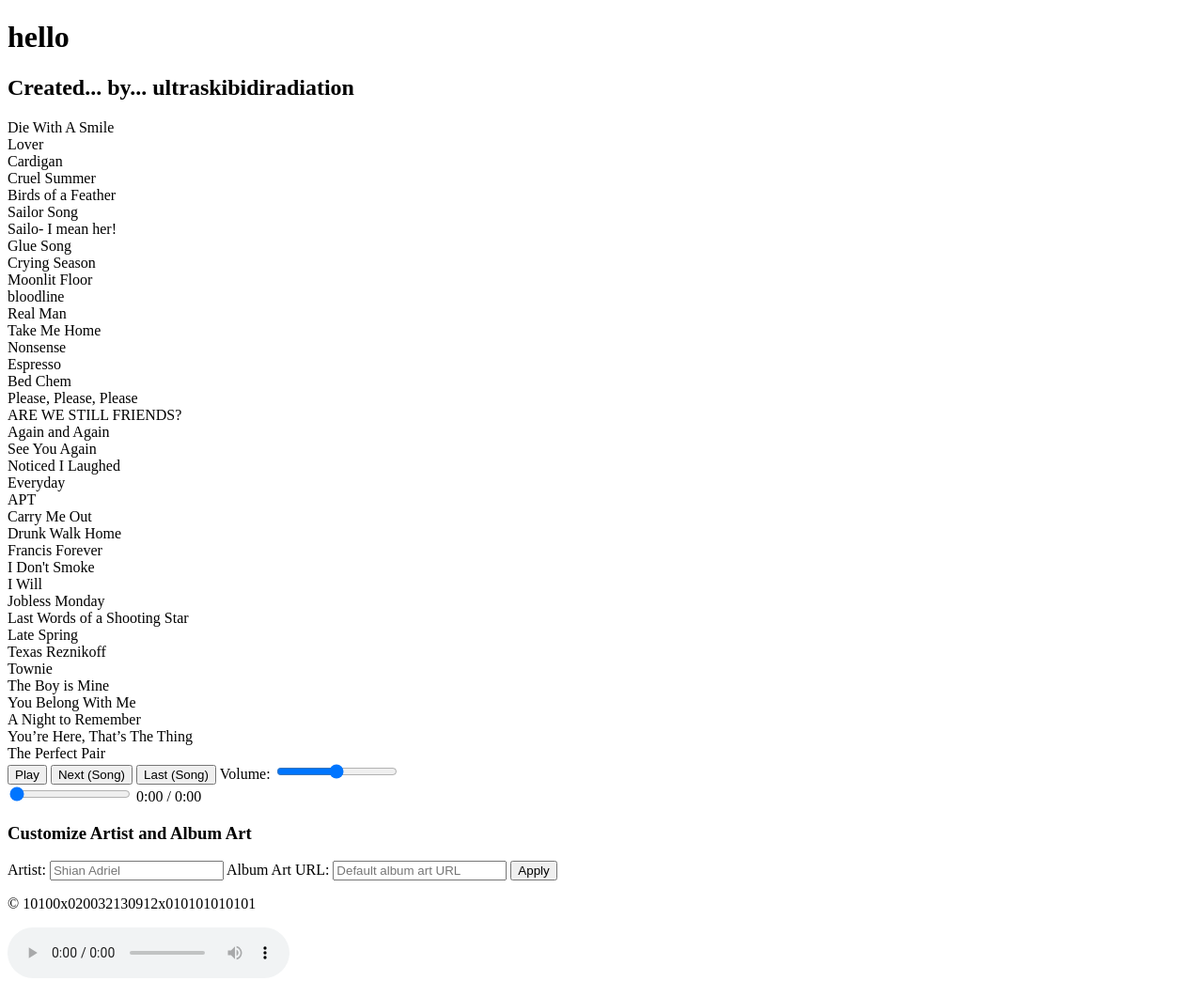
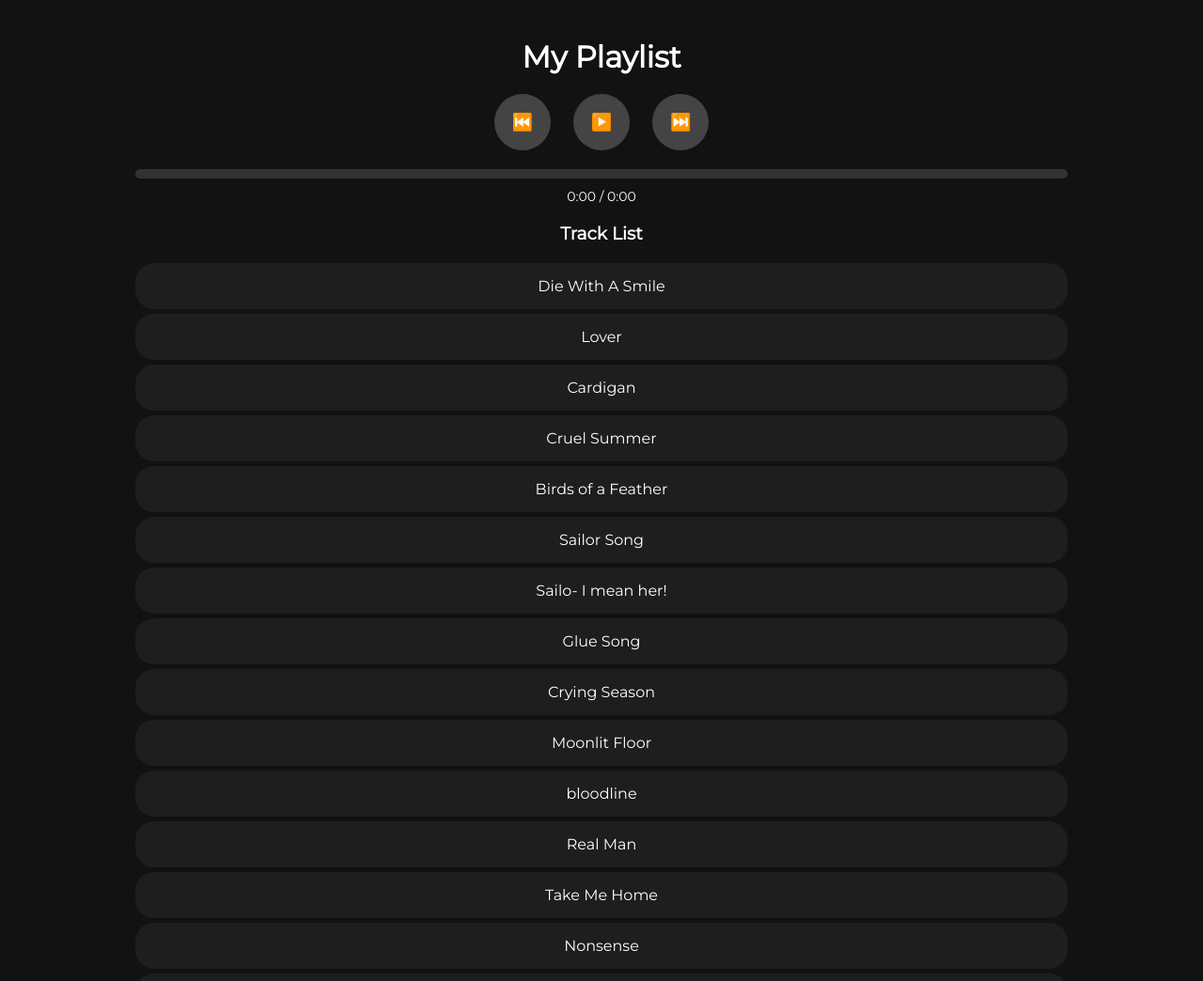
Before and after one commit to mrdiddy/premium, a plain HTML site: page ad/index.html in a window 1280 px wide. Shown: the top 1044 px of the page at 94% size. Drawn offline with Linux system fonts and the light colour scheme.

Commit message:
Rewrite
ENHANCED Sound Quality, Simpler UI, Functional (optional)

```diff
--- a/ad/index.html
+++ b/ad/index.html
@@ -3,186 +3,250 @@
 <head>
     <meta charset="UTF-8">
     <meta name="viewport" content="width=device-width, initial-scale=1.0">
-    <title>AREWESTILLFRIENDS??</title>
-    <link rel="stylesheet" href="css/styles.css">
+    <title>My Playlist</title>
+    <link href="https://fonts.googleapis.com/css2?family=Montserrat:wght@400&display=swap" rel="stylesheet">
+    <style>
+        body {
+            font-family: 'Montserrat', Arial, sans-serif;
+            background-color: #121212;
+            color: #ffffff;
+            margin: 0;
+            padding: 20px;
+            text-align: center;
+            user-select: none;
+        }
+        h1 {
+            margin-bottom: 20px;
+            color: #ffffff;
+        }
+        #trackList {
+            list-style: none;
+            padding: 0;
+            margin: 20px auto;
+            width: 80%;
+        }
+        #trackList li {
+            padding: 15px;
+            background: #1e1e1e;
+            margin: 5px 0;
+            border-radius: 20px;
+            cursor: pointer;
+            transition: background 0.3s;
+        }
+        #trackList li:hover {
+            background: #61dafb;
+        }
+        .controls {
+            margin: 20px 0;
+        }
+        .control-button {
+            background-color: #444;
+            border: none;
+            border-radius: 50%;
+            color: #ffffff;
+            padding: 15px;
+            font-size: 18px;
+            cursor: pointer;
+            margin: 0 10px;
+            transition: background 0.3s, transform 0.3s;
+            width: 60px;
+            height: 60px;
+        }
+        .control-button:hover {
+            background-color: #61dafb;
+            transform: scale(1.1);
+        }
+        .control-button:active {
+            transform: scale(0.95);
+        }
+        .progress-container {
+            width: 80%;
+            margin: 10px auto;
+            background: #333;
+            border-radius: 5px;
+            overflow: hidden;
+            position: relative;
+            cursor: pointer;
+            transition: background 0.3s;
+        }
+        .progress {
+            height: 10px;
+            background: #61dafb;
+            width: 0%;
+            border-radius: 5px;
+            transition: width 0.1s, height 0.2s;
+        }
+        .progress-container:hover {
+            background: #444;
+        }
+        .progress-container:hover .progress {
+            height: 12px;
+        }
+        .time {
+            font-size: 14px;
+            margin-top: 5px;
+        }
+
+        body::-webkit-scrollbar {
+            display: none;
+        }
+
+        * {
+            transition: all 0.1s ease;
+        }
+    </style>
 </head>
 <body>
-
-    <header>
-        <h1 id="nowPlaying">hello</h1>
-    </header>
-
-    <main>
-        <section class="playlist">
-            <h2>Created... by... ultraskibidiradiation</h2>
-            <div id="trackList"></div>
-            <div class="controls">
-                <button id="playAllButton">Play</button>
-                <button id="skipButton">Next (Song)</button>
-                <button id="rewindButton">Last (Song)</button>
-                <label for="volumeControl">Volume:</label>
-                <input type="range" id="volumeControl" min="0" max="1" step="0.01" value="0.5">
-            </div>
-            <div id="progressContainer">
-                <input type="range" id="progressBar" value="0" step="1" min="0">
-                <span id="currentTime">0:00</span> / <span id="duration">0:00</span>
-            </div>
-            <div id="customization">
-                <h3>Customize Artist and Album Art</h3>
-                <label for="artistInput">Artist:</label>
-                <input type="text" id="artistInput" placeholder="Shian Adriel">
-                <label for="albumArtInput">Album Art URL:</label>
-                <input type="text" id="albumArtInput" placeholder="Default album art URL">
-                <button id="applyCustomization">Apply</button>
-            </div>
-        </section>
-    </main>
-
-    <footer>
-        <p>&copy; 10100x020032130912x010101010101</p>
-    </footer>
-
-    <audio id="audioPlayer" controls preload="auto"></audio>
+    <h1>My Playlist</h1>
+    <div class="controls">
+        <button id="skipBackButton" class="control-button">⏮️</button>
+        <button id="togglePlayButton" class="control-button">▶️</button>
+        <button id="skipForwardButton" class="control-button">⏭️</button>
+    </div>
+    <div class="progress-container" id="progressContainer">
+        <div class="progress" id="progress"></div>
+    </div>
+    <div class="time">
+        <span id="currentTime">0:00</span> / <span id="durationTime">0:00</span>
+    </div>
+    <h3>Track List</h3>
+    <ul id="trackList"></ul>
 
     <script>
-        const audioPlayer = document.getElementById('audioPlayer');
+        const audioPlayer = new Audio();
         const trackListElement = document.getElementById('trackList');
-        const progressBar = document.getElementById('progressBar');
-        const currentTimeDisplay = document.getElementById('currentTime');
-        const durationDisplay = document.getElementById('duration');
-        const nowPlaying = document.getElementById('nowPlaying');
-        const artistInput = document.getElementById('artistInput');
-        const albumArtInput = document.getElementById('albumArtInput');
-        const applyCustomization = document.getElementById('applyCustomization');
-        const volumeControl = document.getElementById('volumeControl');
+        const togglePlayButton = document.getElementById('togglePlayButton');
+        const skipBackButton = document.getElementById('skipBackButton');
+        const skipForwardButton = document.getElementById('skipForwardButton');
+        const progress = document.getElementById('progress');
+        const currentTime = document.getElementById('currentTime');
+        const durationTime = document.getElementById('durationTime');
+        const progressContainer = document.getElementById('progressContainer');
 
         const trackList = [
-            { file: 'DieWithASmile.mp3', displayName: 'Die With A Smile' },
-            { file: 'Lover.mp3', displayName: 'Lover' },
-            { file: 'Cardigan.mp3', displayName: 'Cardigan' },
-            { file: 'CruelSummer.mp3', displayName: 'Cruel Summer' },
-            { file: 'BIRDSOFAFEATHER.mp3', displayName: 'Birds of a Feather' },
-            { file: 'SailorSong.mp3', displayName: 'Sailor Song' },
-            { file: 'her.mp3', displayName: 'Sailo- I mean her!' },
-            { file: 'GlueSong.mp3', displayName: 'Glue Song' },
-            { file: 'CryingSeason.mp3', displayName: 'Crying Season' },
-            { file: 'MoonlitFloor.mp3', displayName: 'Moonlit Floor' },
-            { file: 'bloodline.mp3', displayName: 'bloodline' },
-            { file: 'RealMan.mp3', displayName: 'Real Man' },
-            { file: 'TakeMeHome.mp3', displayName: 'Take Me Home' },
-            { file: 'Nonsense.mp3', displayName: 'Nonsense' },
-            { file: 'Espresso.mp3', displayName: 'Espresso' },
-            { file: 'BedChem.mp3', displayName: 'Bed Chem' },
-            { file: 'PleasePleasePlease.mp3', displayName: 'Please, Please, Please' },
-            { file: 'AREWESTILLFRIENDS.mp3', displayName: 'ARE WE STILL FRIENDS?' },
-            { file: 'AgainAndAgain.mp3', displayName: 'Again and Again' },
-            { file: 'SeeYouAgain.mp3', displayName: 'See You Again' },
-            { file: 'NoticedILaughed.mp3', displayName: 'Noticed I Laughed' },
-            { file: 'Everyday.mp3', displayName: 'Everyday' },
-            { file: 'APT.mp3', displayName: 'APT' },
-            // ALBUM #1 - Bury Me At Makeout Creek
-            { file: 'CarryMeOut.mp3', displayName: 'Carry Me Out' },
-            { file: 'DrunkWalkHome.mp3', displayName: 'Drunk Walk Home' },
-            { file: 'FrancisForever.mp3', displayName: 'Francis Forever' },
-            { file: 'IDontSmoke.mp3', displayName: "I Don't Smoke" },
-            { file: 'IWill.mp3', displayName: 'I Will' },
-            { file: 'JoblessMonday.mp3', displayName: 'Jobless Monday' },
-            { file: 'LastWordsofaShootingStar.mp3', displayName: 'Last Words of a Shooting Star' },
-            { file: 'LateSpring.mp3', displayName: 'Late Spring' },
-            { file: 'TexasReznikoff.mp3', displayName: 'Texas Reznikoff' },
-            { file: 'Townie.mp3', displayName: 'Townie' },
-            // END OF ALBUM #1
-            { file: 'theboyismine.mp3', displayName: 'The Boy is Mine' },
-            { file: 'YouBelongWithMe.mp3', displayName: 'You Belong With Me' },
-            { file: 'ANightToRemember.mp3', displayName: 'A Night to Remember' },
-            { file: 'YoureHereThatsTheThing.mp3', displayName: 'You’re Here, That’s The Thing' },
-            { file: 'theperfectpair.mp3', displayName: 'The Perfect Pair' }
+            { file: 'DieWithASmile.mp3', displayName: 'Die With A Smile', duration: 200 },
+            { file: 'Lover.mp3', displayName: 'Lover', duration: 240 },
+            { file: 'Cardigan.mp3', displayName: 'Cardigan', duration: 200 },
+            { file: 'CruelSummer.mp3', displayName: 'Cruel Summer', duration: 215 },
+            { file: 'BIRDSOFAFEATHER.mp3', displayName: 'Birds of a Feather', duration: 180 },
+            { file: 'SailorSong.mp3', displayName: 'Sailor Song', duration: 190 },
+            { file: 'her.mp3', displayName: 'Sailo- I mean her!', duration: 210 },
+            { file: 'GlueSong.mp3', displayName: 'Glue Song', duration: 220 },
+            { file: 'CryingSeason.mp3', displayName: 'Crying Season', duration: 230 },
+            { file: 'MoonlitFloor.mp3', displayName: 'Moonlit Floor', duration: 240 },
+            { file: 'bloodline.mp3', displayName: 'bloodline', duration: 250 },
+            { file: 'RealMan.mp3', displayName: 'Real Man', duration: 260 },
+            { file: 'TakeMeHome.mp3', displayName: 'Take Me Home', duration: 270 },
+            { file: 'Nonsense.mp3', displayName: 'Nonsense', duration: 280 },
+            { file: 'Espresso.mp3', displayName: 'Espresso', duration: 290 },
+            { file: 'BedChem.mp3', displayName: 'Bed Chem', duration: 300 },
+            { file: 'PleasePleasePlease.mp3', displayName: 'Please, Please, Please', duration: 310 },
+            { file: 'AREWESTILLFRIENDS.mp3', displayName: 'ARE WE STILL FRIENDS?', duration: 320 },
+            { file: 'AgainAndAgain.mp3', displayName: 'Again and Again', duration: 330 },
+            { file: 'SeeYouAgain.mp3', displayName: 'See You Again', duration: 340 },
+            { file: 'NoticedILaughed.mp3', displayName: 'Noticed I Laughed', duration: 350 },
+            { file: 'Everyday.mp3', displayName: 'Everyday', duration: 360 },
+            { file: 'APT.mp3', displayName: 'APT', duration: 370 },
+            { file: 'CarryMeOut.mp3', displayName: 'Carry Me Out', duration: 380 },
+            { file: 'DrunkWalkHome.mp3', displayName: 'Drunk Walk Home', duration: 390 },
+            { file: 'FrancisForever.mp3', displayName: 'Francis Forever', duration: 400 },
+            { file: 'IDontSmoke.mp3', displayName: "I Don't Smoke", duration: 410 },
+            { file: 'IWill.mp3', displayName: 'I Will', duration: 420 },
+            { file: 'JoblessMonday.mp3', displayName: 'Jobless Monday', duration: 430 },
+            { file: 'LastWordsofaShootingStar.mp3', displayName: 'Last Words of a Shooting Star', duration: 440 },
+            { file: 'LateSpring.mp3', displayName: 'Late Spring', duration: 450 },
+            { file: 'TexasReznikoff.mp3', displayName: 'Texas Reznikoff', duration: 460 },
+            { file: 'Townie.mp3', displayName: 'Townie', duration: 470 },
+            { file: 'theboyismine.mp3', displayName: 'The Boy is Mine', duration: 480 },
+            { file: 'YouBelongWithMe.mp3', displayName: 'You Belong With Me', duration: 490 },
+            { file: 'ANightToRemember.mp3', displayName: 'A Night to Remember', duration: 500 },
+            { file: 'YoureHereThatsTheThing.mp3', displayName: 'You’re Here, That’s The Thing', duration: 510 },
+            { file: 'theperfectpair.mp3', displayName: 'The Perfect Pair', duration: 520 }
         ];
 
-        let currentTrackIndex = 0;
-        let customArtist = "Shian Adriel U.";
-        let customAlbumArt = "https://scontent.fmnl9-2.fna.fbcdn.net/v/t39.30808-6/330339196_111254765249957_3868741153041822997_n.jpg?_nc_cat=101&ccb=1-7&_nc_sid=cc71e4&_nc_eui2=AeFbjqi5w7IuTZuOFgH3L2q3VGkziLzD3WlUaTOIvMPdaXnuXT_H5go13VGmeBV8buIphrdDnQyKG3QVcQKUgK6H&_nc_ohc=0IsG-Z3FhxYQ7kNvgHhkblR&_nc_zt=23&_nc_ht=scontent.fmnl9-2.fna&_nc_gid=AKYbxxbRBGzsfleBCzM4LSo&oh=00_AYCyA1kT_yUxo2JCKiwRLUpUOPHgX9C-FtmBIAgKe0w6nA&oe=67274748";  // Default album art URL
+        let currentlyPlayingIndex = -1;
 
-        function createTrackElements() {
-            trackList.forEach(song => {
-                const trackDiv = document.createElement('div');
-                trackDiv.classList.add('track');
-                trackDiv.innerHTML = `<span class="track-name">${song.displayName}</span>`;
-                trackListElement.appendChild(trackDiv);
+        document.addEventListener('DOMContentLoaded', () => {
+            document.querySelector('h1').textContent = 'My Playlist';
+        });
+
+        function playTrack(index) {
+            currentlyPlayingIndex = index;
+            const filePath = `../songs/${trackList[index].file}`;
+            console.log('Attempting to play:', filePath);
+
+            audioPlayer.src = filePath;
+            audioPlayer.play().then(() => {
+                updateControls(true);
+            }).catch(error => {
+                console.error('Error playing the audio:', error);
             });
+
+            updateDuration();
         }
 
-        function updateProgressBar() {
-            const { currentTime, duration } = audioPlayer;
-            progressBar.max = duration || 0;
-            progressBar.value = currentTime;
-            currentTimeDisplay.textContent = formatTime(currentTime);
-            durationDisplay.textContent = formatTime(duration);
-            nowPlaying.textContent = trackList[currentTrackIndex].displayName;
+        function updateDuration() {
+            audioPlayer.onloadedmetadata = () => {
+                durationTime.textContent = formatTime(audioPlayer.duration);
+                audioPlayer.ontimeupdate = () => {
+                    currentTime.textContent = formatTime(audioPlayer.currentTime);
+                    progress.style.width = (audioPlayer.currentTime / audioPlayer.duration) * 100 + '%';
+                };
+                audioPlayer.onended = () => {
+                    nextTrack();
+                };
+            };
+        }
 
-            if ('mediaSession' in navigator) {
-                navigator.mediaSession.metadata = new MediaMetadata({
-                    title: trackList[currentTrackIndex].displayName,
-                    artist: customArtist,
-                    album: '10100x020032130912x010101010101',
-                    artwork: [{ src: customAlbumArt, sizes: '512x512', type: 'image/png' }]
-                });
+        function nextTrack() {
+            currentlyPlayingIndex++;
+            if (currentlyPlayingIndex >= trackList.length) {
+                currentlyPlayingIndex = 0; // Loop back to the first track
             }
+            playTrack(currentlyPlayingIndex);
         }
 
         function formatTime(seconds) {
             const minutes = Math.floor(seconds / 60);
             const secs = Math.floor(seconds % 60);
-            return `${minutes}:${secs < 10 ? '0' + secs : secs}`;
+            return `${minutes}:${secs < 10 ? '0' : ''}${secs}`;
         }
 
-        function playTrack(index) {
-            if (index < trackList.length) {
-                audioPlayer.src = `../Songs/${trackList[index].file}`;
-                audioPlayer.play()
-                    .then(() => {
-                        console.log(`Playing: ${trackList[index].displayName}`);
-                    })
-                    .catch(error => {
-                        console.error('Error playing the track:', error);
-                    });
+        togglePlayButton.addEventListener('click', () => {
+            if (currentlyPlayingIndex === -1) {
+                playTrack(0); // Start playing from the first track
+            } else if (audioPlayer.paused) {
+                audioPlayer.play();
+                updateControls(true);
+            } else {
+                audioPlayer.pause();
+                updateControls(false);
             }
+        });
+
+        skipBackButton.addEventListener('click', () => {
+            if (currentlyPlayingIndex > 0) {
+                currentlyPlayingIndex--;
+                playTrack(currentlyPlayingIndex);
+            }
+        });
+
+        skipForwardButton.addEventListener('click', () => {
+            nextTrack();
+        });
+
+        function updateControls(isPlaying) {
+            togglePlayButton.textContent = isPlaying ? '⏸️' : '▶️';
         }
 
-        function playAllTracks() {
-            playTrack(currentTrackIndex);
-            audioPlayer.addEventListener('ended', () => {
-                currentTrackIndex = (currentTrackIndex + 1) % trackList.length;
-                playTrack(currentTrackIndex);
+        trackList.forEach((track, index) => {
+            const li = document.createElement('li');
+            li.textContent = track.displayName;
+            li.addEventListener('click', () => {
+                playTrack(index);
             });
-        }
-
-        document.getElementById('playAllButton').addEventListener('click', playAllTracks);
-        document.getElementById('skipButton').addEventListener('click', () => {
-            currentTrackIndex = (currentTrackIndex + 1) % trackList.length;
-            playTrack(currentTrackIndex);
+            trackListElement.appendChild(li);
         });
-
-        document.getElementById('rewindButton').addEventListener('click', () => {
-            currentTrackIndex = (currentTrackIndex - 1 + trackList.length) % trackList.length;
-            playTrack(currentTrackIndex);
-        });
-
-        audioPlayer.addEventListener('timeupdate', updateProgressBar);
-        audioPlayer.addEventListener('loadedmetadata', updateProgressBar);
-        audioPlayer.addEventListener('ended', updateProgressBar);
-
-        applyCustomization.addEventListener('click', () => {
-            customArtist = artistInput.value || customArtist;
-            customAlbumArt = albumArtInput.value || customAlbumArt;
-            alert('Customization applied!');
-        });
-
-        volumeControl.addEventListener('input', () => {
-            audioPlayer.volume = volumeControl.value;
-        });
-
-        createTrackElements();
     </script>
 </body>
 </html>
```
